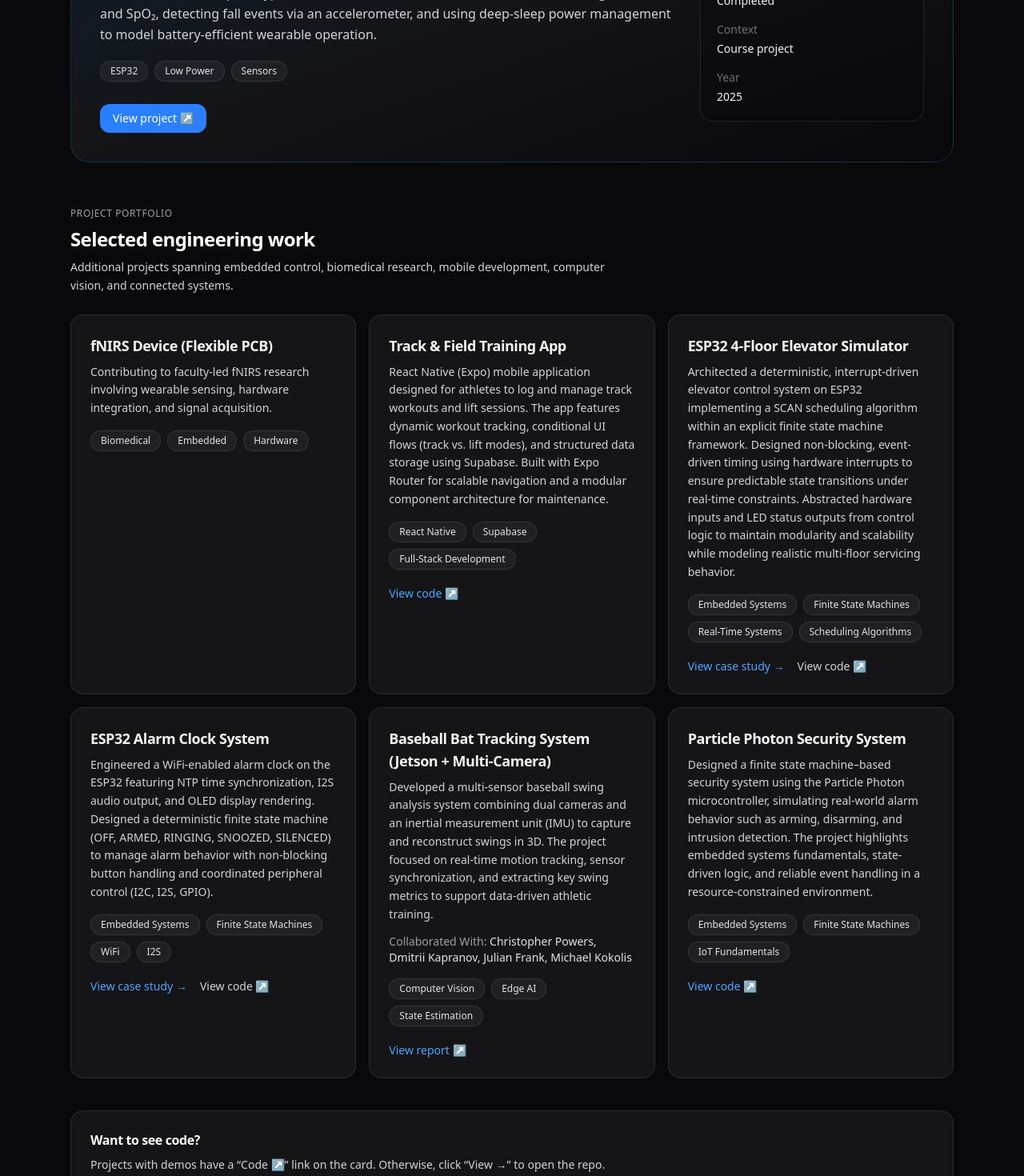
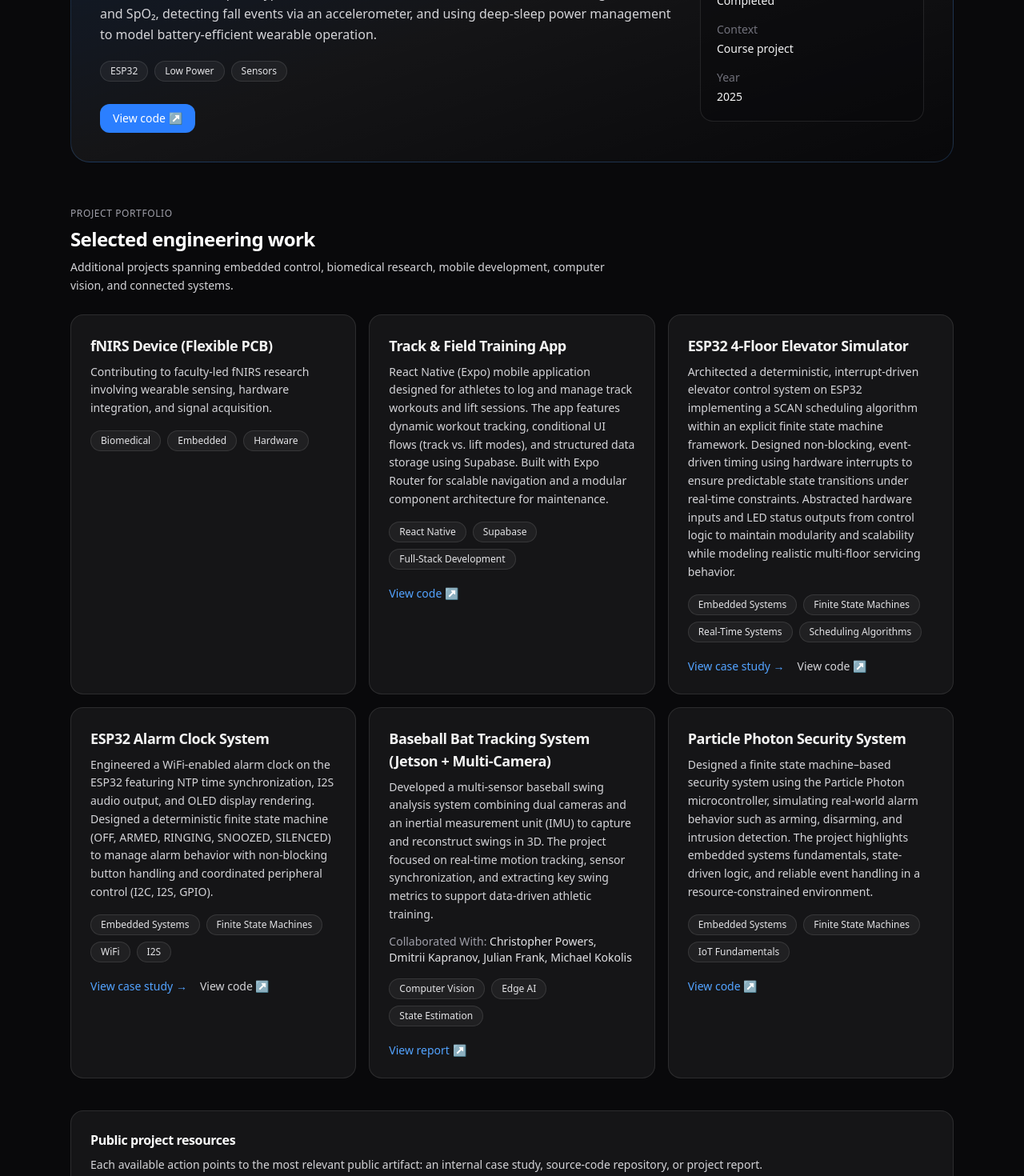
Before and after one commit to aprescod12/aprescod-portfolio-website, a Next.js app: page /projects in a window 1280 px wide. Shown: the part 420-1890 px from the top of the page at 80% size. Built offline with nearby package versions, Linux system fonts and the light colour scheme.

Commit message:
Standardize project overview CTAs

```diff
--- a/src/app/projects/page.tsx
+++ b/src/app/projects/page.tsx
@@ -4,11 +4,12 @@ import Link from "next/link";
 import Container from "@/components/Container";
 import SectionHeading from "@/components/SectionHeading";
 import ProjectCard from "@/components/ProjectCard";
-import { projects } from "@/lib/projects";
+import { getProjectLinkLabel, projects } from "@/lib/projects";
 
 export default function ProjectsPage() {
   const featured = projects.find((project) => project.featured);
   const rest = projects.filter((project) => !project.featured);
+  const featuredResourceLabel = featured ? getProjectLinkLabel(featured) : null;
 
   return (
     <Container>
@@ -48,7 +49,8 @@ export default function ProjectsPage() {
                 ))}
               </div>
 
-              <div className="mt-7">
+              {featured.slug || (featured.link && featuredResourceLabel) ? (
+                <div className="mt-7 flex flex-wrap gap-3">
                   {featured.slug ? (
                     <Link
                       href={`/projects/${featured.slug}`}
@@ -56,17 +58,25 @@ export default function ProjectsPage() {
                     >
                       View case study →
                     </Link>
-                ) : featured.link ? (
+                  ) : null}
+
+                  {featured.link && featuredResourceLabel ? (
                     <a
                       href={featured.link}
                       target="_blank"
                       rel="noreferrer"
-                    className="inline-flex items-center justify-center rounded-xl bg-blue-500 px-4 py-2 text-sm font-medium text-white transition-colors hover:bg-blue-400"
+                      className={[
+                        "inline-flex items-center justify-center rounded-xl px-4 py-2 text-sm font-medium text-white transition-colors",
+                        featured.slug
+                          ? "border border-white/15 hover:bg-white/5"
+                          : "bg-blue-500 hover:bg-blue-400",
+                      ].join(" ")}
                     >
-                    View project ↗
+                      {featuredResourceLabel} ↗
                     </a>
                   ) : null}
                 </div>
+              ) : null}
             </div>
 
             <aside className="rounded-2xl border border-white/10 bg-zinc-950/40 p-5">
@@ -124,9 +134,10 @@ export default function ProjectsPage() {
       </section>
 
       <section className="mt-10 rounded-2xl border border-white/10 bg-white/5 p-6">
-        <h3 className="font-semibold tracking-tight">Want to see code?</h3>
+        <h3 className="font-semibold tracking-tight">Public project resources</h3>
         <p className="mt-2 text-sm text-zinc-300 leading-relaxed">
-          Projects with demos have a “Code ↗” link on the card. Otherwise, click “View →” to open the repo.
+          Each available action points to the most relevant public artifact: an internal case study,
+          source-code repository, or project report.
         </p>
       </section>
     </Container>
```
Lines whose indentation alone changed are shown as unchanged.
